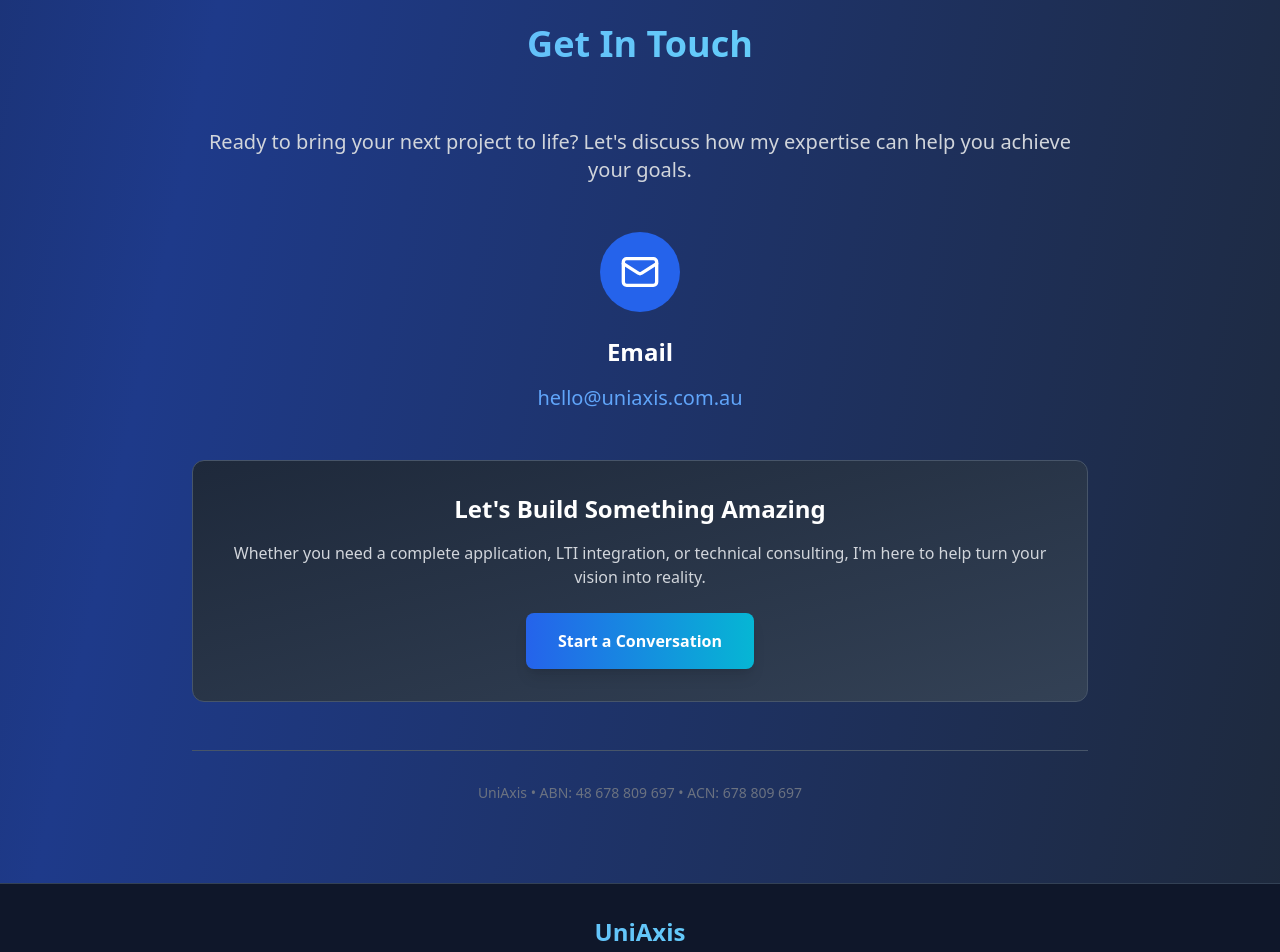
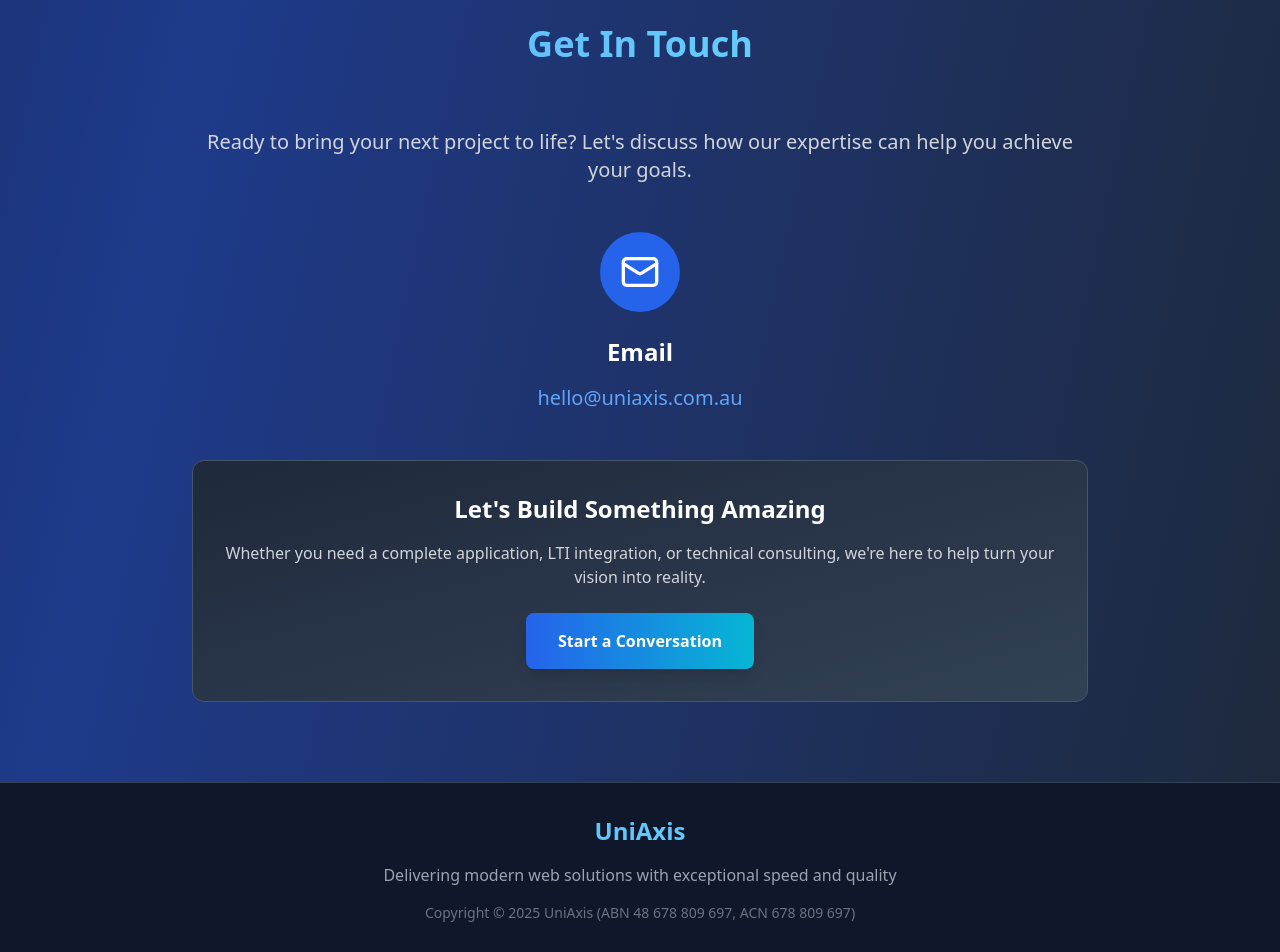
Before and after one commit to hemachand1989/uniaxis-website, a React (Vite) app: page / in a window 1280 px wide. Shown: the part 5080-6032 px from the top of the page. Built offline with nearby package versions, Linux system fonts and the light colour scheme.

Commit message:
Update contact section to use 'we' and remove business details footer

```diff
--- a/src/components/sections/ContactSection.tsx
+++ b/src/components/sections/ContactSection.tsx
@@ -11,7 +11,7 @@ export const ContactSection: React.FC = () => {
       <div className="max-w-4xl mx-auto">
         <div className="text-center mb-12">
           <p className="text-xl text-gray-300 mb-8">
-            Ready to bring your next project to life? Let's discuss how my expertise can help you achieve your goals.
+            Ready to bring your next project to life? Let's discuss how our expertise can help you achieve your goals.
           </p>
         </div>
 
@@ -35,7 +35,7 @@ export const ContactSection: React.FC = () => {
           <h3 className="text-2xl font-bold mb-4">Let's Build Something Amazing</h3>
           <p className="text-gray-300 mb-6">
             Whether you need a complete application, LTI integration, or technical consulting,
-            I'm here to help turn your vision into reality.
+            we're here to help turn your vision into reality.
           </p>
           <a
             href="mailto:hello@uniaxis.com.au?subject=Project%20Inquiry%20-%20UniAxis&body=Hi%2C%0D%0A%0D%0AI%20would%20like%20to%20discuss%20a%20potential%20project%20with%20you.%0D%0A%0D%0APlease%20let%20me%20know%20when%20would%20be%20a%20good%20time%20to%20connect.%0D%0A%0D%0AThank%20you!"
@@ -44,13 +44,6 @@ export const ContactSection: React.FC = () => {
             Start a Conversation
           </a>
         </Card>
-
-        {/* Business details footer */}
-        <div className="mt-12 pt-8 border-t border-slate-600 text-center">
-          <p className="text-sm text-gray-500">
-            UniAxis • ABN: 48 678 809 697 • ACN: 678 809 697
-          </p>
-        </div>
       </div>
     </Section>
   );
```
